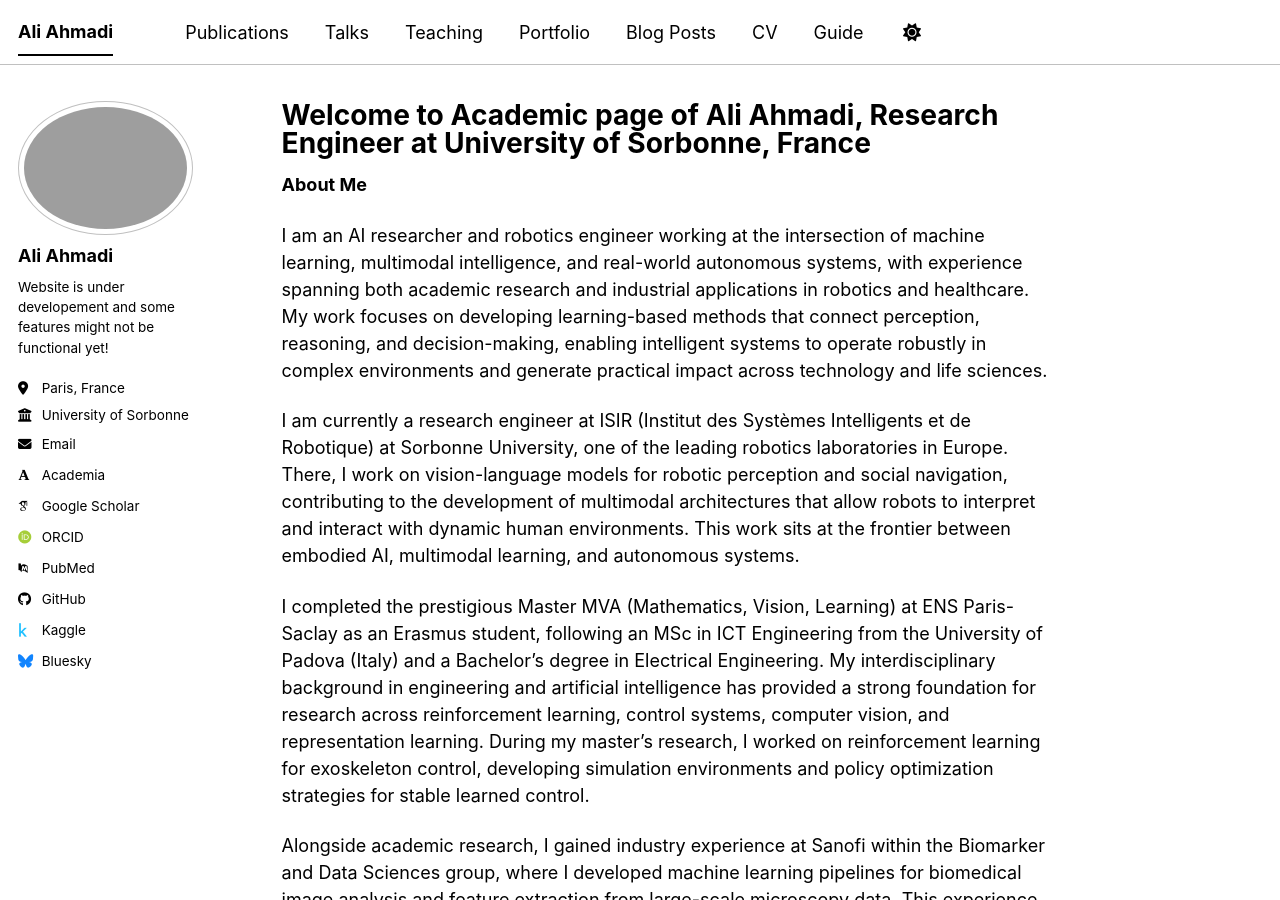
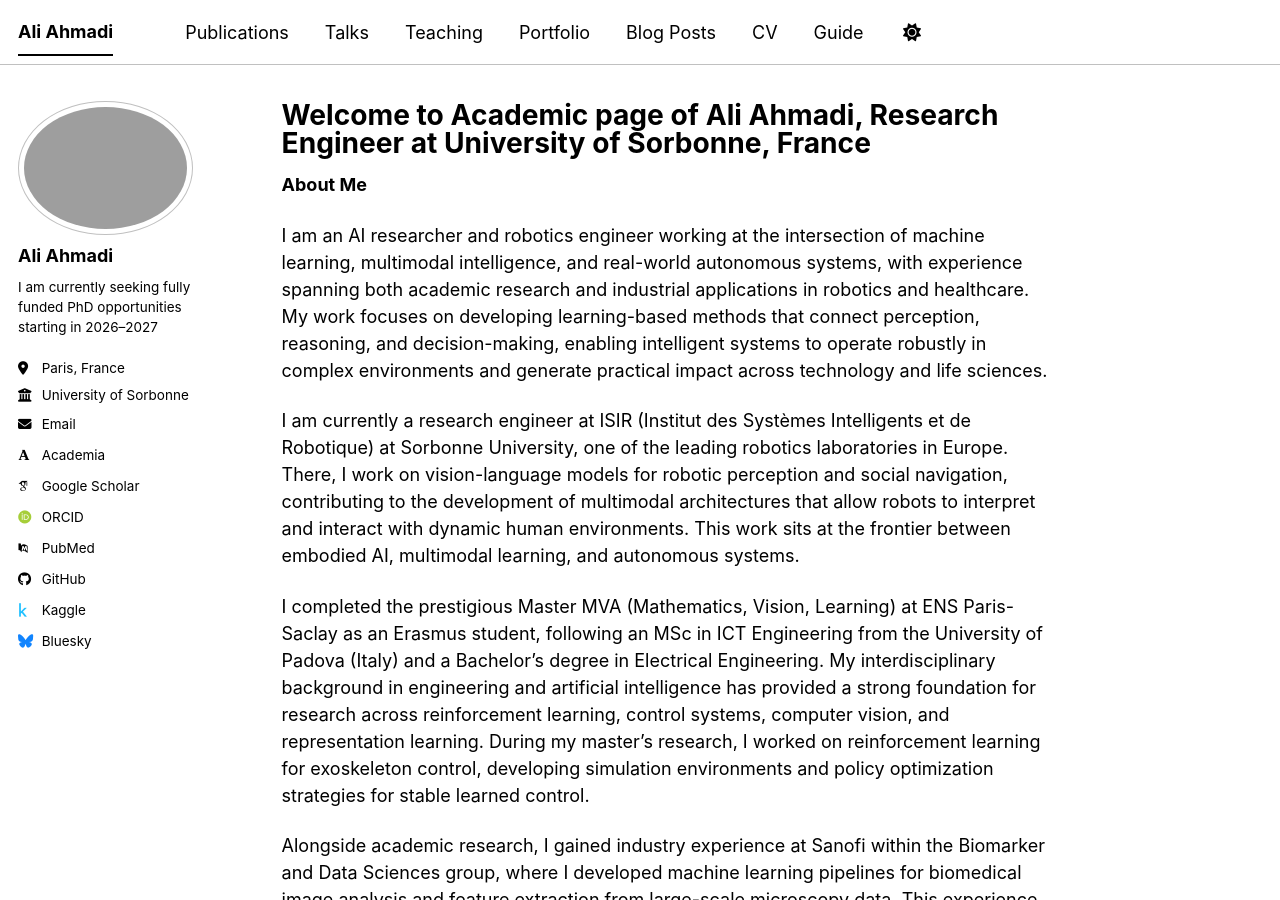
Before and after one commit to Ali-A7/Ali-A7.github.io, a Jekyll site: the page built from _pages/about.md, in a window 1280 px wide and 900 px high. Built offline with Jekyll 4.4.1, drawn with Linux system fonts in a browser that asks for light colours; some web fonts are replaced; a script bundle is joined from its source files by our own code; library files that are not in the unit come from our copies.

Commit message:
Update _config.yml

```diff
--- a/_config.yml
+++ b/_config.yml
@@ -26,7 +26,7 @@ author:
   avatar           : "1123.jpg"
   name             : "Ali Ahmadi"
   pronouns         : # example: "he/him"
-  bio              : "Website is under developement and some features might not be functional yet!"
+  bio              : "I am currently seeking fully funded PhD opportunities starting in 2026–2027"
   location         : "Paris, France"
   employer         : "University of Sorbonne"
   uri              : # URL
```
